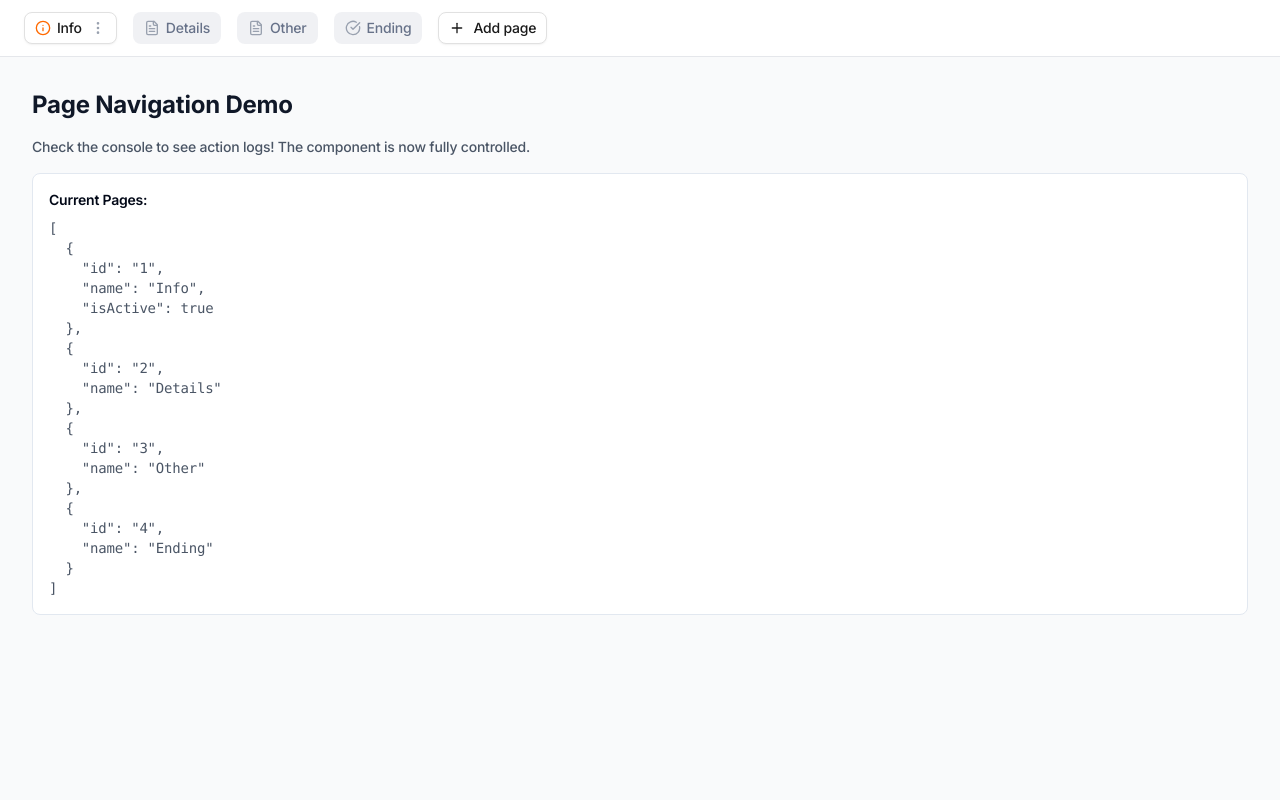
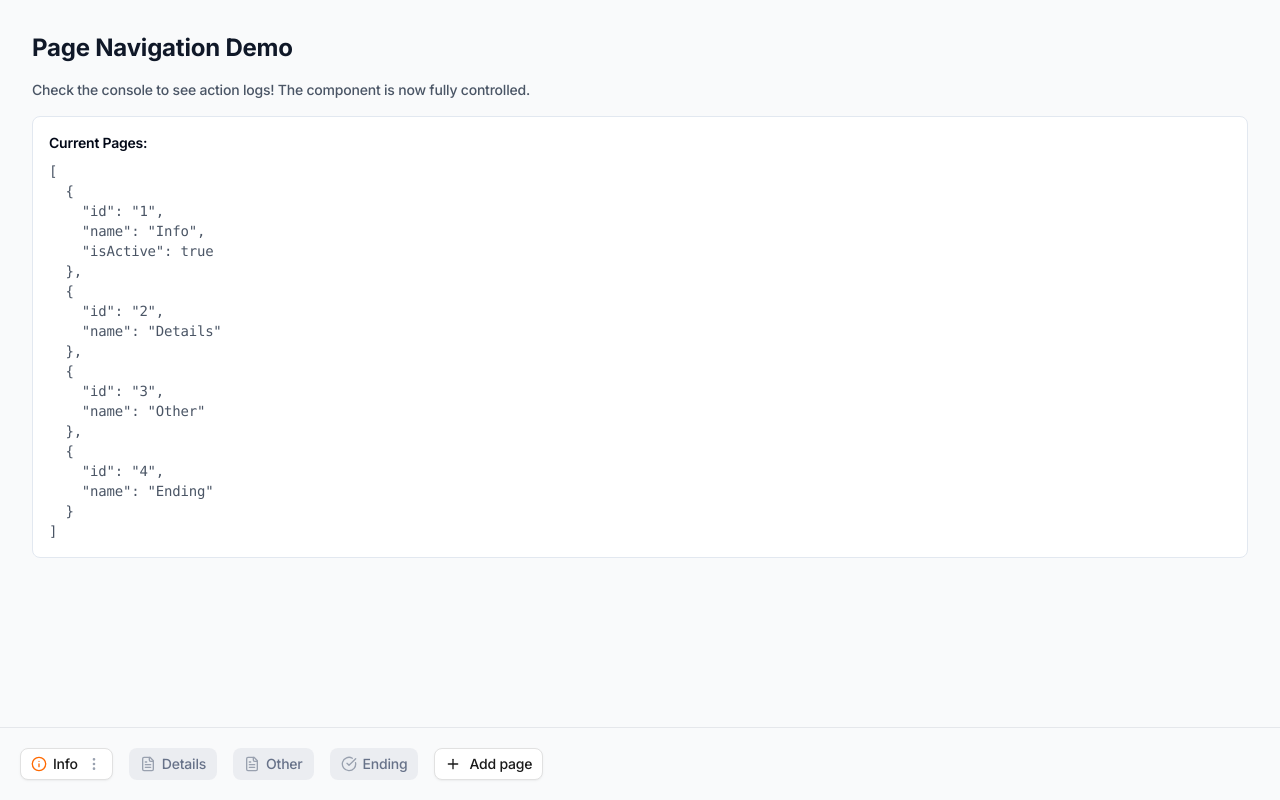
Before and after one commit to HunorMarton/drag-and-drop-navigation, a Next.js app in the folder apps/web/: page / in a window 1280 px wide. Built offline with nearby package versions, Linux system fonts and the light colour scheme.

Commit message:
Move navigation bar to the bottom

```diff
--- a/apps/web/src/app/globals.css
+++ b/apps/web/src/app/globals.css
@@ -84,6 +84,7 @@
   --shadow-active: var(--shadow-active);
   --color-lightgray: #e1e1e1;
   --color-event-lighter-gray: #fafbfc;
+  --color-navigation-bar: #f9fafb;
   --color-background: #9da4b2;
   --color-text-primary: #1a1a1a;
   --color-text-secondary: #677289;
--- a/apps/web/src/app/page.tsx
+++ b/apps/web/src/app/page.tsx
@@ -15,16 +15,7 @@ export default function Home() {
   } = usePageStore()
 
   return (
-    <div className="min-h-screen bg-gray-50">
-      <PageNavigation
-        pages={pages}
-        onPageSelect={selectPage}
-        onPageAdd={addPage}
-        onPageReorder={reorderPages}
-        onPageRename={renamePage}
-        onPageDelete={deletePage}
-        onPageDuplicate={duplicatePage}
-      />
+    <div className="flex min-h-screen flex-col justify-between bg-gray-50">
       <div className="p-8">
         <h1 className="mb-4 text-2xl font-bold text-gray-900">
           Page Navigation Demo
@@ -48,6 +39,15 @@ export default function Home() {
           </pre>
         </div>
       </div>
+      <PageNavigation
+        pages={pages}
+        onPageSelect={selectPage}
+        onPageAdd={addPage}
+        onPageReorder={reorderPages}
+        onPageRename={renamePage}
+        onPageDelete={deletePage}
+        onPageDuplicate={duplicatePage}
+      />
     </div>
   )
 }
--- a/packages/page-navigation/src/root.tsx
+++ b/packages/page-navigation/src/root.tsx
@@ -39,7 +39,7 @@ export default function Root({
   } = usePageNavigationInternal(callbacks)
 
   return (
-    <div className="w-full border-b border-gray-200 bg-white px-6 py-3">
+    <div className="bg-navigation-bar w-full border-t border-gray-200 p-5">
       <PageNavigation
         pages={pages}
         handleSelectPage={handleSelectPage}
```
